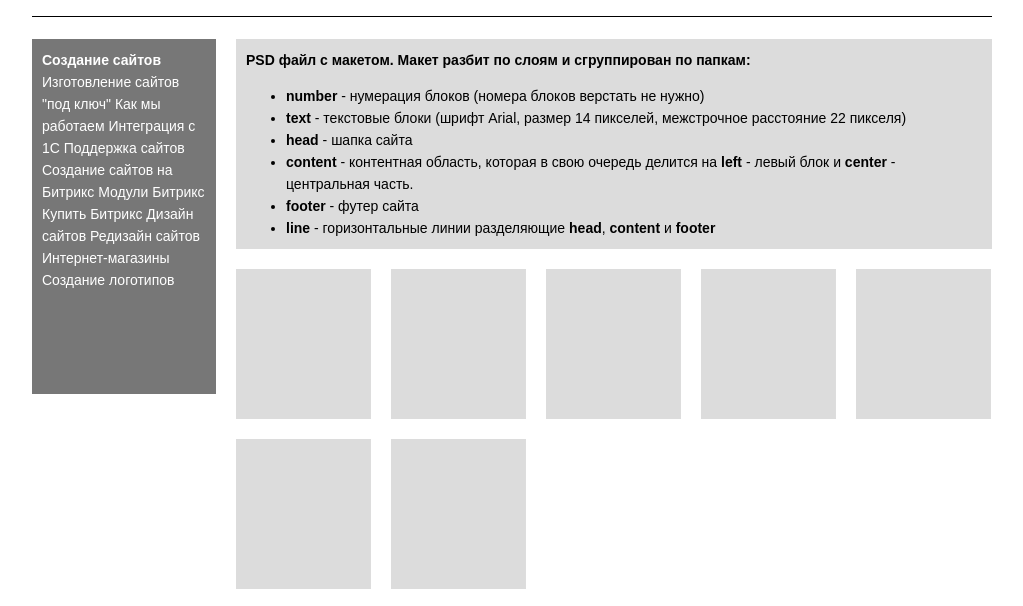
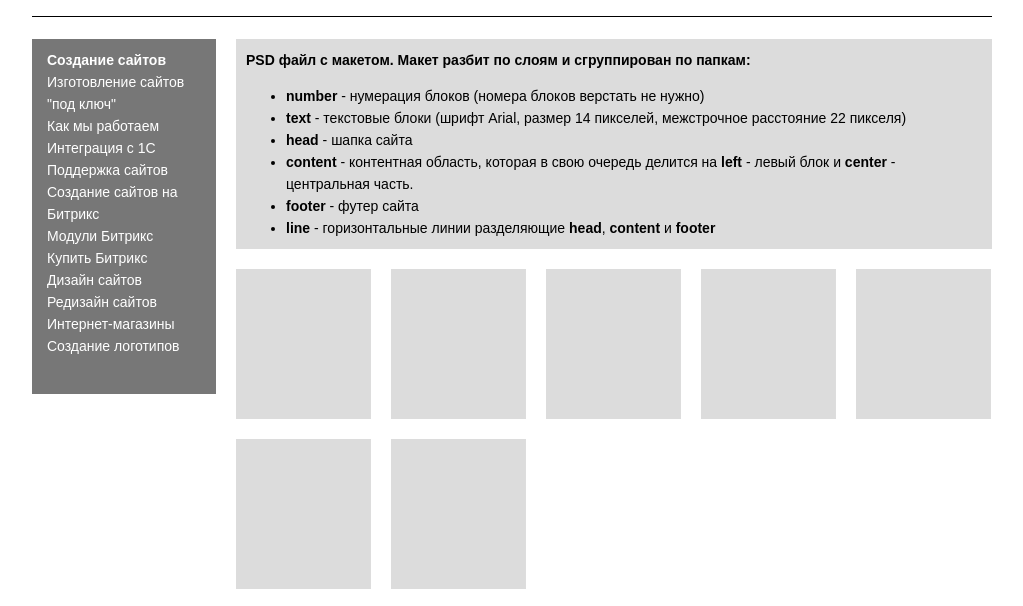
Before and after one commit to act742/render-psd, a plain HTML site: page index.html in a window 1280 px wide. Shown: the part 135-741 px from the top of the page, without its empty margins (128-1151 px from the left). Drawn offline with Linux system fonts and the light colour scheme.

Commit message:
changed text of the left4 component on ul

```diff
--- a/index.html
+++ b/index.html
@@ -19,18 +19,20 @@
 			<div class="center">
 				<div class="border"></div>
 				<div class="left left4">
-					<b>Создание сайтов</b>
-					Изготовление сайтов "под ключ"
-					Как мы работаем
-					Интеграция с 1С
-					Поддержка сайтов
-					Создание сайтов на Битрикс
-					Модули Битрикс
-					Купить Битрикс
-					Дизайн сайтов
-					Редизайн сайтов
-					Интернет-магазины
-					Создание логотипов
+					<ul style="padding:0; padding-left:5px; margin:0">
+						<li><b>Создание сайтов</b></li>
+						<li>Изготовление сайтов "под ключ"</li>
+						<li>Как мы работаем</li>
+						<li>Интеграция с 1С</li>
+						<li>Поддержка сайтов</li>
+						<li>Создание сайтов на Битрикс</li>
+						<li>Модули Битрикс</li>
+						<li>Купить Битрикс</li>
+						<li>Дизайн сайтов</li>
+						<li>Редизайн сайтов</li>
+						<li>Интернет-магазины</li>
+						<li>Создание логотипов</li>
+					</ul>
 				</div>
 				<img class="left left7" src="images/left7_img.png"
 						title="left" alt="left image"
--- a/styles.css
+++ b/styles.css
@@ -173,7 +173,7 @@ body {
         position: absolute;
     }
 
-.footer10 li {
+.footer10 li, .left4 li {
     list-style-type: none;
 }
 
```
